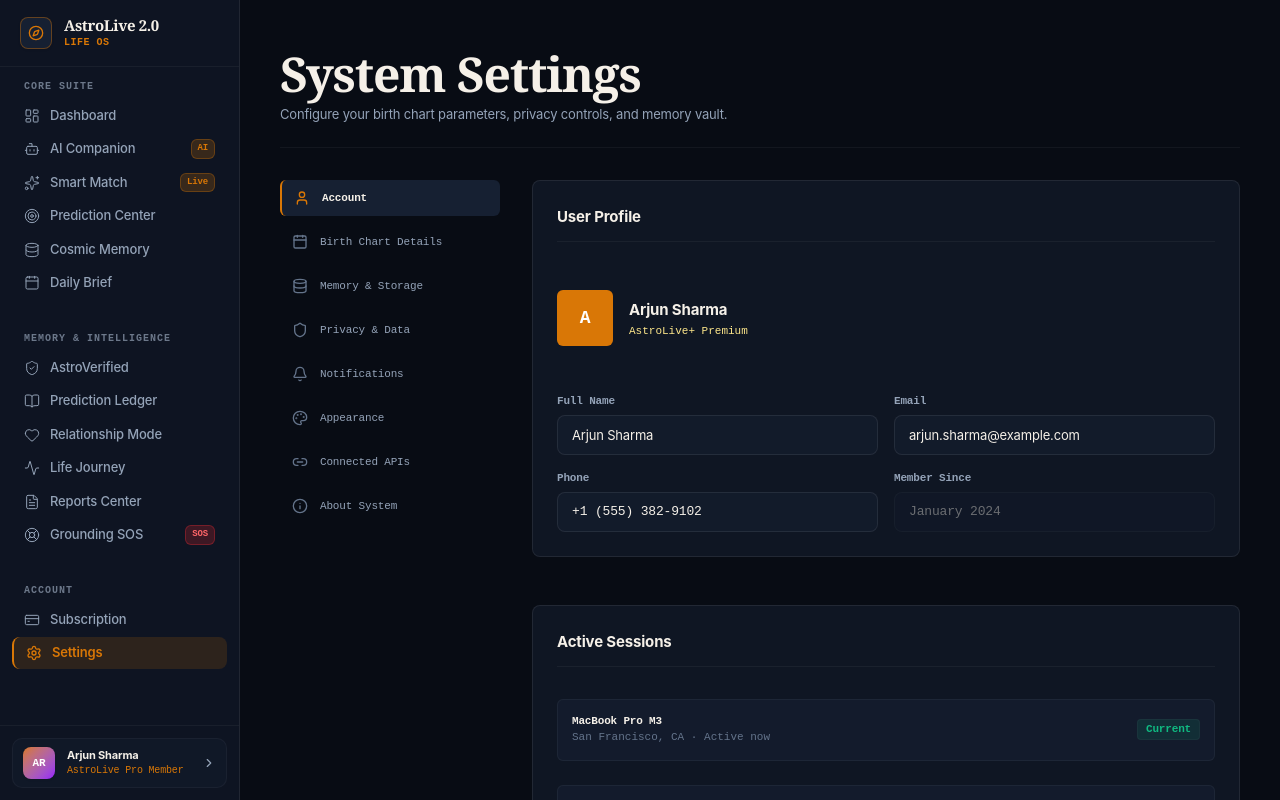
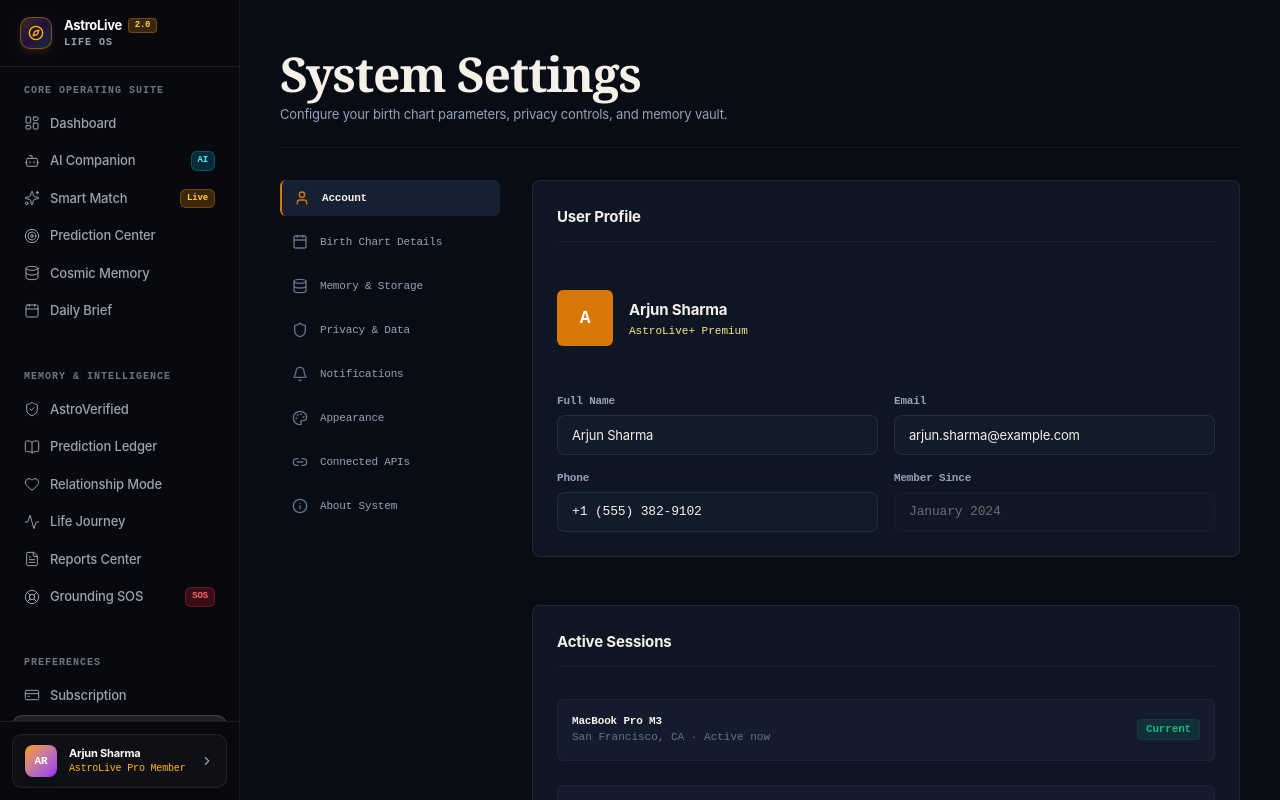
Before and after one commit to panshularora/AstroHack, a React (Vite) app: page /app/settings in a window 1280 px wide. Built offline with nearby package versions, Linux system fonts and the light colour scheme; a web font is replaced by a local one.

Commit message:
style: elevate UI/UX design with dark cosmic glass architecture, high-precision telemetry and polished navigation

```diff
--- a/src/components/navigation/Sidebar.tsx
+++ b/src/components/navigation/Sidebar.tsx
@@ -22,8 +22,8 @@ import { mockUser } from "@/lib/mock-data"
 
 const primaryNavItems = [
   { path: "/app/dashboard", label: "Dashboard", icon: LayoutDashboard },
-  { path: "/app/companion", label: "AI Companion", icon: Bot, badge: "AI" },
-  { path: "/app/match", label: "Smart Match", icon: Sparkles, badge: "Live" },
+  { path: "/app/companion", label: "AI Companion", icon: Bot, badge: "AI", badgeColor: "bg-cyan-500/20 text-cyan-300 border-cyan-500/30" },
+  { path: "/app/match", label: "Smart Match", icon: Sparkles, badge: "Live", badgeColor: "bg-amber-500/20 text-amber-300 border-amber-500/30" },
   { path: "/app/predictions", label: "Prediction Center", icon: Target },
   { path: "/app/memory", label: "Cosmic Memory", icon: Database },
   { path: "/app/brief", label: "Daily Brief", icon: Calendar },
@@ -48,26 +48,31 @@ export function Sidebar() {
   const initials = mockUser.name.slice(0, 2).toUpperCase()
 
   return (
-    <aside className="w-[240px] border-r border-line bg-surface/95 backdrop-blur-md h-full flex flex-col shrink-0 select-none">
+    <aside className="w-[240px] border-r border-white/[0.08] bg-[#090A0F]/95 backdrop-blur-xl h-full flex flex-col shrink-0 select-none text-sans">
       {/* Brand Header */}
-      <div className="px-5 py-4 border-b border-line/60">
+      <div className="px-5 py-4 border-b border-white/[0.08]">
         <Link to="/app/dashboard" className="flex items-center gap-3 group">
-          <div className="w-8 h-8 rounded-lg bg-surface-2 border border-brand/40 flex items-center justify-center text-brand transition-all group-hover:border-brand group-hover:scale-105 shadow-sm">
-            <Compass className="w-4 h-4 text-brand" />
+          <div className="w-8 h-8 rounded-xl bg-gradient-to-br from-amber-500/20 via-purple-600/20 to-cyan-500/20 border border-amber-500/40 flex items-center justify-center text-amber-400 transition-all group-hover:scale-105 shadow-md shadow-amber-500/10">
+            <Compass className="w-4 h-4 text-amber-400" />
           </div>
           <div className="flex flex-col">
-            <span className="text-base font-bold font-display tracking-tight text-ink leading-tight">AstroLive 2.0</span>
-            <span className="text-[10px] text-brand tracking-wider uppercase font-mono font-semibold">Life OS</span>
+            <span className="text-sm font-bold tracking-tight text-white flex items-center gap-1.5">
+              AstroLive
+              <span className="text-[9px] font-mono font-bold px-1.5 py-0.2 rounded bg-amber-500/20 text-amber-300 border border-amber-500/30">
+                2.0
+              </span>
+            </span>
+            <span className="text-[10px] text-[#9CA3AF] font-mono tracking-widest uppercase font-semibold">Life OS</span>
           </div>
         </Link>
       </div>
 
       {/* Navigation Links */}
-      <nav className="flex-1 overflow-y-auto py-3 px-3 space-y-4">
+      <nav className="flex-1 overflow-y-auto py-4 px-3 space-y-5">
         {/* Core Suite */}
         <div>
-          <p className="px-3 mb-1.5 text-[10px] font-mono font-bold tracking-widest text-ink-secondary/70 uppercase">
-            Core Suite
+          <p className="px-3 mb-2 text-[10px] font-mono font-bold tracking-widest text-[#9CA3AF]/70 uppercase">
+            Core Operating Suite
           </p>
           <div className="space-y-0.5">
             {primaryNavItems.map(item => (
@@ -76,19 +81,19 @@ export function Sidebar() {
                 to={item.path}
                 className={({ isActive }) =>
                   cn(
-                    "relative flex items-center gap-2.5 px-3 py-1.5 rounded-lg text-[13px] font-medium transition-all duration-150 group",
+                    "relative flex items-center gap-2.5 px-3 py-2 rounded-xl text-[13px] font-medium transition-all duration-200 group",
                     isActive
-                      ? "bg-brand/15 text-brand font-semibold border-l-2 border-brand"
-                      : "text-ink-secondary hover:text-ink hover:bg-surface-2/60"
+                      ? "bg-white/10 text-white font-bold border border-white/15 shadow-sm"
+                      : "text-[#9CA3AF] hover:text-white hover:bg-white/5"
                   )
                 }
               >
                 {({ isActive }) => (
                   <>
-                    <item.icon className={cn("w-4 h-4 shrink-0", isActive ? "text-brand" : "text-ink-secondary group-hover:text-ink")} strokeWidth={isActive ? 2 : 1.5} />
+                    <item.icon className={cn("w-4 h-4 shrink-0 transition-colors", isActive ? "text-amber-400" : "text-[#9CA3AF] group-hover:text-white")} strokeWidth={isActive ? 2 : 1.5} />
                     <span className="flex-1">{item.label}</span>
                     {item.badge && (
-                      <span className="font-mono text-[9px] font-bold px-1.5 py-0.5 bg-brand/20 text-brand border border-brand/30 rounded-md">
+                      <span className={cn("font-mono text-[9px] font-bold px-1.5 py-0.5 rounded-md border", item.badgeColor)}>
                         {item.badge}
                       </span>
                     )}
@@ -101,7 +106,7 @@ export function Sidebar() {
 
         {/* Knowledge & Memory */}
         <div>
-          <p className="px-3 mb-1.5 text-[10px] font-mono font-bold tracking-widest text-ink-secondary/70 uppercase">
+          <p className="px-3 mb-2 text-[10px] font-mono font-bold tracking-widest text-[#9CA3AF]/70 uppercase">
             Memory & Intelligence
           </p>
           <div className="space-y-0.5">
@@ -111,19 +116,19 @@ export function Sidebar() {
                 to={item.path}
                 className={({ isActive }) =>
                   cn(
-                    "relative flex items-center gap-2.5 px-3 py-1.5 rounded-lg text-[13px] font-medium transition-all duration-150 group",
+                    "relative flex items-center gap-2.5 px-3 py-2 rounded-xl text-[13px] font-medium transition-all duration-200 group",
                     isActive
-                      ? "bg-brand/15 text-brand font-semibold border-l-2 border-brand"
-                      : "text-ink-secondary hover:text-ink hover:bg-surface-2/60"
+                      ? "bg-white/10 text-white font-bold border border-white/15 shadow-sm"
+                      : "text-[#9CA3AF] hover:text-white hover:bg-white/5"
                   )
                 }
               >
                 {({ isActive }) => (
                   <>
-                    <item.icon className={cn("w-4 h-4 shrink-0", isActive ? "text-brand" : "text-ink-secondary group-hover:text-ink")} strokeWidth={isActive ? 2 : 1.5} />
+                    <item.icon className={cn("w-4 h-4 shrink-0 transition-colors", isActive ? "text-amber-400" : "text-[#9CA3AF] group-hover:text-white")} strokeWidth={isActive ? 2 : 1.5} />
                     <span className="flex-1">{item.label}</span>
                     {item.badge && (
-                      <span className={cn("font-mono text-[9px] font-bold px-1.5 py-0.5 rounded-md border", item.badgeColor || "bg-brand/20 text-brand border-brand/30")}>
+                      <span className={cn("font-mono text-[9px] font-bold px-1.5 py-0.5 rounded-md border", item.badgeColor)}>
                         {item.badge}
                       </span>
                     )}
@@ -136,8 +141,8 @@ export function Sidebar() {
 
         {/* Account & Settings */}
         <div>
-          <p className="px-3 mb-1.5 text-[10px] font-mono font-bold tracking-widest text-ink-secondary/70 uppercase">
-            Account
+          <p className="px-3 mb-2 text-[10px] font-mono font-bold tracking-widest text-[#9CA3AF]/70 uppercase">
+            Preferences
           </p>
           <div className="space-y-0.5">
             {utilityNavItems.map(item => (
@@ -146,16 +151,16 @@ export function Sidebar() {
                 to={item.path}
                 className={({ isActive }) =>
                   cn(
-                    "relative flex items-center gap-2.5 px-3 py-1.5 rounded-lg text-[13px] font-medium transition-all duration-150 group",
+                    "relative flex items-center gap-2.5 px-3 py-2 rounded-xl text-[13px] font-medium transition-all duration-200 group",
                     isActive
-                      ? "bg-brand/15 text-brand font-semibold border-l-2 border-brand"
-                      : "text-ink-secondary hover:text-ink hover:bg-surface-2/60"
+                      ? "bg-white/10 text-white font-bold border border-white/15 shadow-sm"
+                      : "text-[#9CA3AF] hover:text-white hover:bg-white/5"
                   )
                 }
               >
                 {({ isActive }) => (
                   <>
-                    <item.icon className={cn("w-4 h-4 shrink-0", isActive ? "text-brand" : "text-ink-secondary group-hover:text-ink")} strokeWidth={isActive ? 2 : 1.5} />
+                    <item.icon className={cn("w-4 h-4 shrink-0 transition-colors", isActive ? "text-amber-400" : "text-[#9CA3AF] group-hover:text-white")} strokeWidth={isActive ? 2 : 1.5} />
                     <span className="flex-1">{item.label}</span>
                   </>
                 )}
@@ -166,21 +171,21 @@ export function Sidebar() {
       </nav>
 
       {/* User Footer Profile */}
-      <div className="border-t border-line/60 p-3">
+      <div className="border-t border-white/[0.08] p-3">
         <button
           onClick={() => navigate("/app/you")}
-          className="w-full flex items-center gap-3 px-2.5 py-2 rounded-xl bg-surface-2/40 hover:bg-surface-2 border border-line/50 transition-all group cursor-pointer"
+          className="w-full flex items-center gap-3 px-3 py-2.5 rounded-xl bg-white/[0.03] hover:bg-white/[0.07] border border-white/[0.08] transition-all group cursor-pointer"
         >
-          <div className="w-8 h-8 rounded-lg bg-gradient-to-br from-brand to-purple-600 text-white flex items-center justify-center text-xs font-bold shrink-0 font-mono shadow-sm">
+          <div className="w-8 h-8 rounded-lg bg-gradient-to-br from-amber-500 to-purple-600 text-white flex items-center justify-center text-xs font-bold shrink-0 font-mono shadow-md">
             {initials}
           </div>
           <div className="text-left flex-1 min-w-0">
-            <p className="text-xs font-bold text-ink truncate">{mockUser.name} Sharma</p>
-            <p className="text-[10px] font-mono text-brand truncate">
+            <p className="text-xs font-bold text-white truncate">{mockUser.name} Sharma</p>
+            <p className="text-[10px] font-mono text-amber-400 truncate">
               AstroLive Pro Member
             </p>
           </div>
-          <ChevronRight className="w-3.5 h-3.5 text-ink-secondary group-hover:text-ink shrink-0" />
+          <ChevronRight className="w-3.5 h-3.5 text-[#9CA3AF] group-hover:text-white shrink-0" />
         </button>
       </div>
     </aside>
--- a/src/components/navigation/Topbar.tsx
+++ b/src/components/navigation/Topbar.tsx
@@ -1,66 +1,100 @@
 import { useState } from "react"
-import { Menu, X, BookOpen, MessageCircle, ShieldCheck, User, Compass } from "lucide-react"
+import {
+  Menu, X, Compass, Search, Sparkles, Clock, LayoutDashboard, Bot,
+  Target, Database, Calendar, ShieldCheck, BookOpen, Heart, Activity, FileText, LifeBuoy, CreditCard, Settings
+} from "lucide-react"
 import { NavLink, useNavigate } from "react-router-dom"
 import { motion, AnimatePresence } from "framer-motion"
 import { mockUser } from "@/lib/mock-data"
-import { useLedger } from "@/context/LedgerContext"
 import { cn } from "@/lib/utils"
 
-const navItems = [
-  { path: "/app/ledger", label: "Ledger", icon: BookOpen },
-  { path: "/app/consult", label: "Consult", icon: MessageCircle },
-  { path: "/app/astrologers", label: "Astrologers", icon: ShieldCheck },
-  { path: "/app/you", label: "You", icon: User },
+const mobileNavItems = [
+  { path: "/app/dashboard", label: "Dashboard", icon: LayoutDashboard },
+  { path: "/app/companion", label: "AI Companion", icon: Bot },
+  { path: "/app/match", label: "Smart Match", icon: Sparkles },
+  { path: "/app/predictions", label: "Predictions", icon: Target },
+  { path: "/app/memory", label: "Cosmic Memory", icon: Database },
+  { path: "/app/brief", label: "Daily Brief", icon: Calendar },
+  { path: "/app/verified", label: "AstroVerified", icon: ShieldCheck },
+  { path: "/app/ledger", label: "Prediction Ledger", icon: BookOpen },
+  { path: "/app/relationship", label: "Relationship Mode", icon: Heart },
+  { path: "/app/journey", label: "Life Journey", icon: Activity },
+  { path: "/app/reports", label: "Reports Center", icon: FileText },
+  { path: "/app/sos", label: "Grounding SOS", icon: LifeBuoy },
+  { path: "/app/subscription", label: "Subscription", icon: CreditCard },
+  { path: "/app/settings", label: "Settings", icon: Settings },
 ]
 
 export function Topbar() {
   const [isOpen, setIsOpen] = useState(false)
   const navigate = useNavigate()
-  const { stats } = useLedger()
   const initials = mockUser.name.slice(0, 2).toUpperCase()
 
   return (
     <>
-      <header className="h-14 border-b border-line/60 bg-surface/90 backdrop-blur-md px-4 flex items-center justify-between">
+      <header className="h-14 border-b border-white/[0.08] bg-[#090A0F]/90 backdrop-blur-xl px-4 flex items-center justify-between text-sans select-none">
+        {/* Left Mobile Menu & Logo */}
         <div className="flex items-center gap-3">
-          <button onClick={() => setIsOpen(!isOpen)} className="p-1.5 -ml-1 text-ink-secondary hover:text-ink">
+          <button onClick={() => setIsOpen(!isOpen)} className="md:hidden p-1.5 -ml-1 text-[#9CA3AF] hover:text-white transition-colors">
             {isOpen ? <X className="w-5 h-5" /> : <Menu className="w-5 h-5" />}
           </button>
-          <div className="flex items-center gap-2.5 cursor-pointer" onClick={() => navigate("/app/ledger")}>
-            <div className="w-7 h-7 rounded-md bg-surface-2 border border-brand/30 flex items-center justify-center text-brand">
+
+          <div className="flex items-center gap-2.5 cursor-pointer" onClick={() => navigate("/app/dashboard")}>
+            <div className="w-7 h-7 rounded-lg bg-amber-500/20 border border-amber-500/40 flex items-center justify-center text-amber-400">
               <Compass className="w-4 h-4" />
             </div>
-            <span className="text-sm font-bold font-display tracking-tight text-ink">AstroLive</span>
+            <span className="text-sm font-bold text-white tracking-tight">AstroLive 2.0</span>
           </div>
         </div>
-        <button onClick={() => navigate("/app/you")} className="w-7 h-7 rounded-md bg-brand text-white flex items-center justify-center text-[11px] font-mono font-bold">
-          {initials}
-        </button>
+
+        {/* Center Live Telemetry Bar */}
+        <div className="hidden md:flex items-center gap-3 px-3 py-1 bg-white/[0.03] border border-white/[0.08] rounded-full text-[11px] font-mono">
+          <div className="flex items-center gap-1.5 text-amber-400">
+            <span className="w-1.5 h-1.5 rounded-full bg-amber-400 animate-ping" />
+            <span className="font-bold">Jupiter 10th House</span>
+          </div>
+          <span className="text-white/20">|</span>
+          <div className="flex items-center gap-1 text-[#9CA3AF]">
+            <Clock className="w-3 h-3 text-cyan-400" />
+            <span>Transit Alignment: 120° Trine</span>
+          </div>
+        </div>
+
+        {/* Right Search & Profile */}
+        <div className="flex items-center gap-2.5">
+          <div className="hidden sm:flex items-center gap-2 px-3 py-1 bg-white/5 border border-white/10 rounded-xl text-xs text-[#9CA3AF] cursor-pointer hover:bg-white/10 transition-colors">
+            <Search className="w-3.5 h-3.5" />
+            <span>Search transits, predictions...</span>
+            <kbd className="text-[9px] font-mono bg-white/10 px-1.5 py-0.5 rounded text-white/70">⌘K</kbd>
+          </div>
+
+          <button onClick={() => navigate("/app/you")} className="w-7 h-7 rounded-lg bg-gradient-to-br from-amber-500 to-purple-600 text-white flex items-center justify-center text-[11px] font-mono font-bold shadow-md cursor-pointer">
+            {initials}
+          </button>
+        </div>
       </header>
 
+      {/* Mobile Drawer */}
       <AnimatePresence>
         {isOpen && (
           <>
-            <motion.div initial={{ opacity: 0 }} animate={{ opacity: 1 }} exit={{ opacity: 0 }} className="fixed inset-0 bg-black/60 backdrop-blur-sm z-30" onClick={() => setIsOpen(false)} />
-            <motion.div initial={{ x: "-100%" }} animate={{ x: 0 }} exit={{ x: "-100%" }} transition={{ duration: 0.25 }} className="fixed left-0 top-0 bottom-0 w-[240px] bg-surface border-r border-line z-40 flex flex-col">
-              <div className="h-14 px-4 flex items-center border-b border-line/60 justify-between">
-                <span className="text-sm font-bold font-display text-ink">AstroLive</span>
-                <button onClick={() => setIsOpen(false)}><X className="w-4 h-4 text-ink-tertiary" /></button>
+            <motion.div initial={{ opacity: 0 }} animate={{ opacity: 1 }} exit={{ opacity: 0 }} className="fixed inset-0 bg-black/70 backdrop-blur-sm z-30 md:hidden" onClick={() => setIsOpen(false)} />
+            <motion.div initial={{ x: "-100%" }} animate={{ x: 0 }} exit={{ x: "-100%" }} transition={{ duration: 0.25 }} className="fixed left-0 top-0 bottom-0 w-[260px] bg-[#090A0F] border-r border-white/10 z-40 flex flex-col md:hidden">
+              <div className="h-14 px-4 flex items-center border-b border-white/10 justify-between">
+                <span className="text-sm font-bold text-white">AstroLive Navigation</span>
+                <button onClick={() => setIsOpen(false)}><X className="w-4 h-4 text-[#9CA3AF]" /></button>
               </div>
-              <nav className="flex-1 py-4 px-3 space-y-0.5">
-                {navItems.map(item => (
+              <nav className="flex-1 overflow-y-auto py-4 px-3 space-y-1">
+                {mobileNavItems.map(item => (
                   <NavLink key={item.path} to={item.path} onClick={() => setIsOpen(false)}
                     className={({ isActive }) => cn(
-                      "flex items-center gap-2.5 rounded-md px-3 py-2.5 text-[13px] font-medium transition-all",
-                      isActive ? "bg-surface-2 text-ink font-semibold border-l-2 border-brand" : "text-ink-secondary hover:bg-surface-2/50"
+                      "flex items-center gap-3 rounded-xl px-3 py-2.5 text-xs font-medium transition-all",
+                      isActive ? "bg-white/10 text-white font-bold border border-white/15" : "text-[#9CA3AF] hover:bg-white/5 hover:text-white"
                     )}>
                     {({ isActive }) => (
                       <>
-                        <item.icon className={cn("w-4 h-4", isActive ? "text-brand" : "text-ink-tertiary")} />
+                        <item.icon className={cn("w-4 h-4", isActive ? "text-amber-400" : "text-[#9CA3AF]")} />
                         <span>{item.label}</span>
-                        {item.path === "/app/ledger" && stats.needsVerification > 0 && (
-                          <span className="ml-auto font-mono text-[9px] font-bold px-1.5 py-0.5 bg-warning/15 text-warning rounded-sm">{stats.needsVerification}</span>
-                        )}
                       </>
                     )}
                   </NavLink>
```
